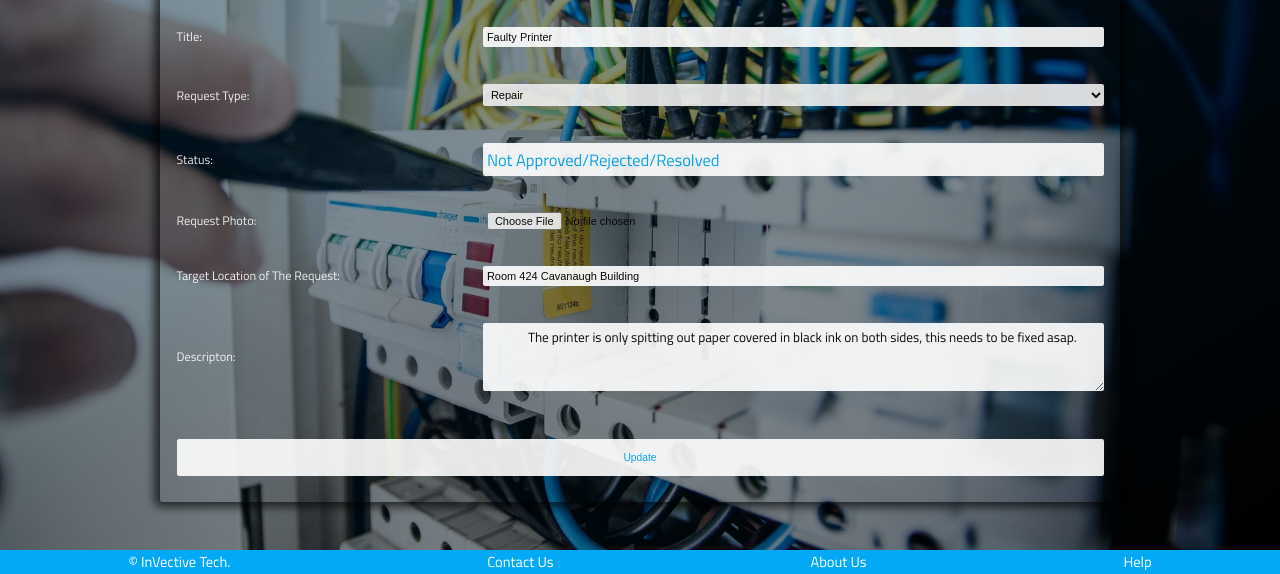
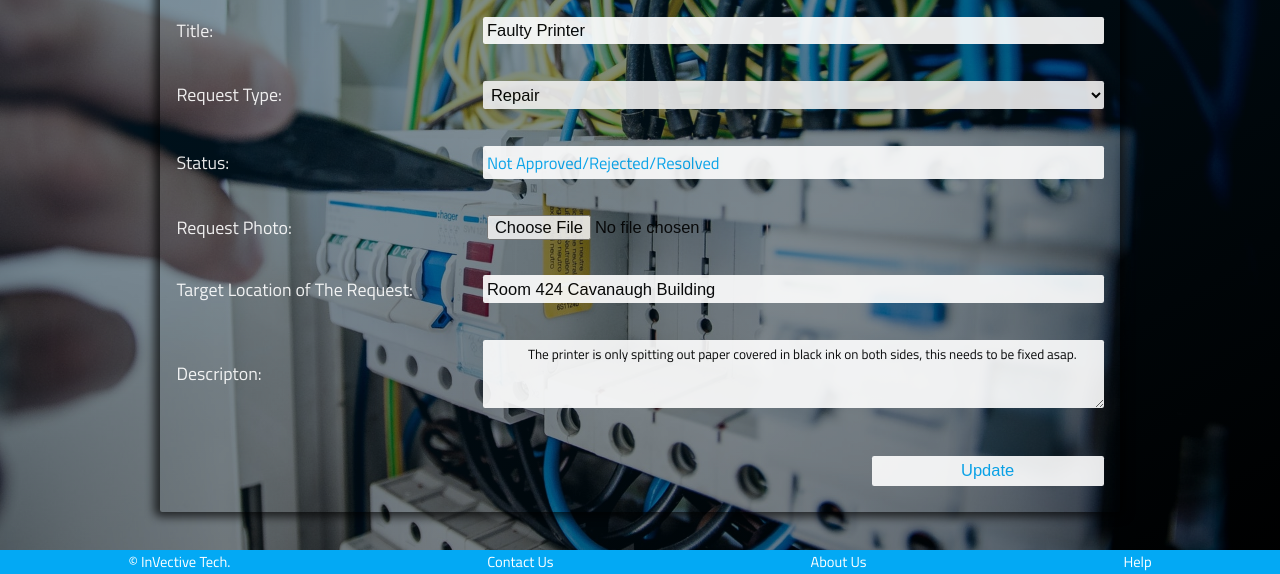
Before and after one commit to LuffyKing/Maintenance-Tracker-App, a plain HTML site: page UI/html/EditRequest.html in a window 1280 px wide. Shown: the part 226-800 px from the top of the page. Drawn offline with Linux system fonts and the light colour scheme; a web font is replaced by a local one.

Commit message:
[Feature #157563241] Increased font-size and reduced button length

```diff
--- a/UI/css/EditRequest.css
+++ b/UI/css/EditRequest.css
@@ -28,7 +28,26 @@
     font-size: 1.5rem;
   }
   #loginPanel2{
-      padding: 2rem;
-
+      font-size: 1.5rem;
+      padding: 1rem;
+  }
+  .inputLabel{
+    font-size: 1.75rem;
   }
 }
+@media (min-width:1024px) {
+  .inputLabel{
+    font-size: 3.25rem;
+  }
+  input, select{
+    font-size: 3rem;
+  }
+  .formSubmit{
+    padding: 1rem;
+    font-size: 3rem;
+    width:25%;
+  }
+  #submitRow{
+    justify-content: flex-end;
+  }
+}
```
